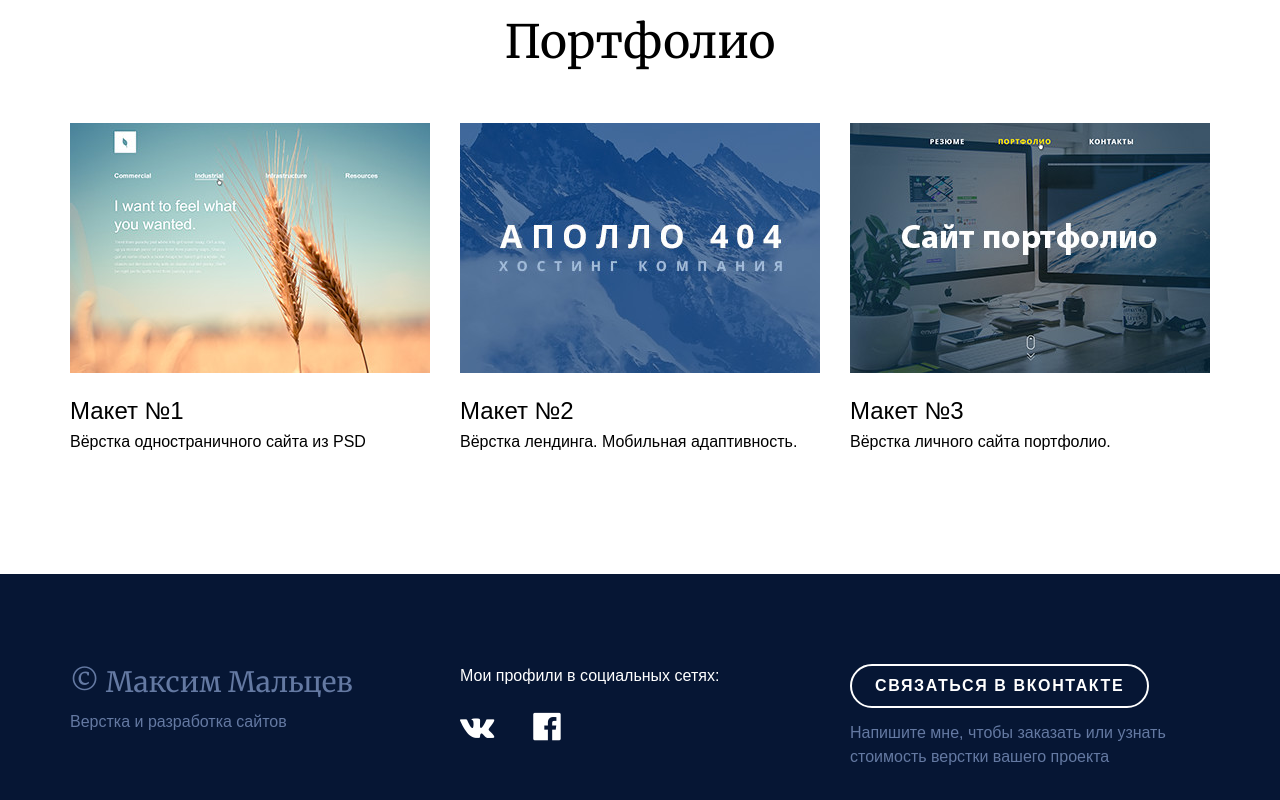
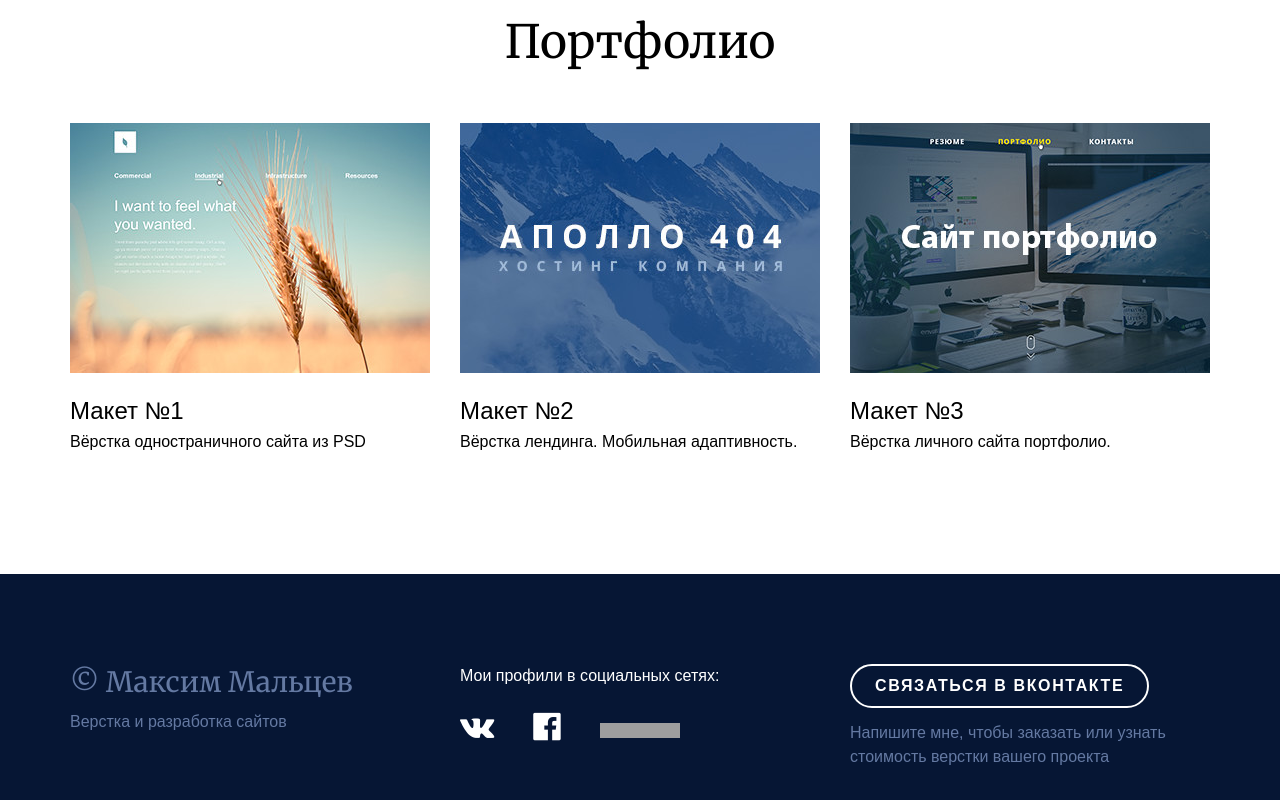
Before and after one commit to maximus74/maximus74.github.io, a plain HTML site: page index.html in a window 1280 px wide. Shown: the part 862-1662 px from the top of the page. Drawn offline with nearby package versions, Linux system fonts and the light colour scheme; grey boxes are pictures that could not be loaded; a web font is replaced by a local one.

Commit message:
добавил ссылку на фриланс
ф

```diff
--- a/index.html
+++ b/index.html
@@ -92,6 +92,7 @@
                    <p class="footer__social-icons">
                        <a href="https://vk.com/maximus3506" target="_blank"><i class="fa fa-vk" aria-hidden="true"></i></a>
                        <a href="https://www.facebook.com/maxim.maltsev.54" target="_blank"><i class="fa fa-facebook-official" aria-hidden="true"></i></a>
+                       <a href="https://freelancehunt.com/freelancer/madmax74rus.html?r=gLvEE" target="_blank" title="Фриланс просто"><img src="https://freelancehunt.com/static/images/buttons/102.gif" alt="Мое портфолио" width="80" height="15"></a>
                     </p>
 
                 </div>
```
